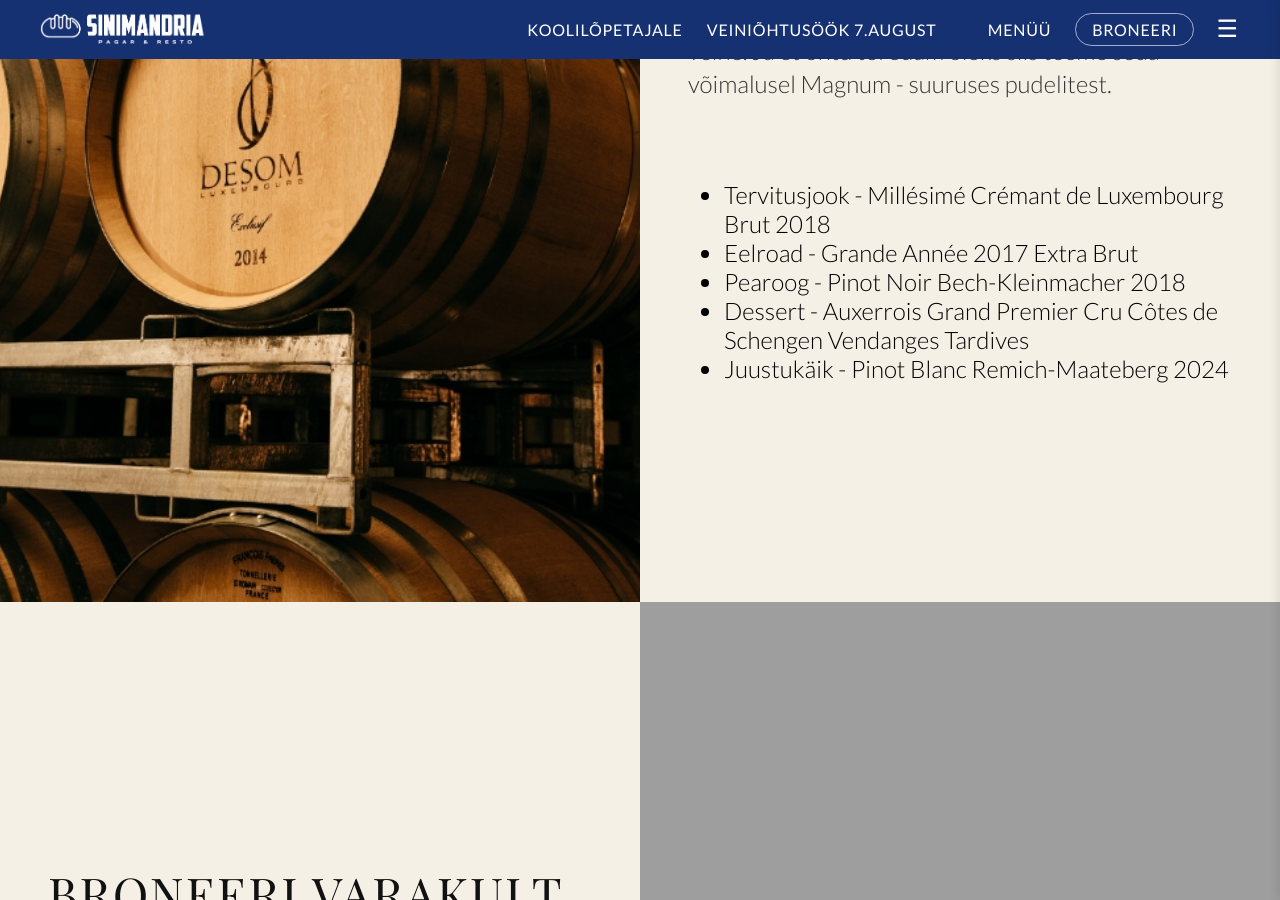
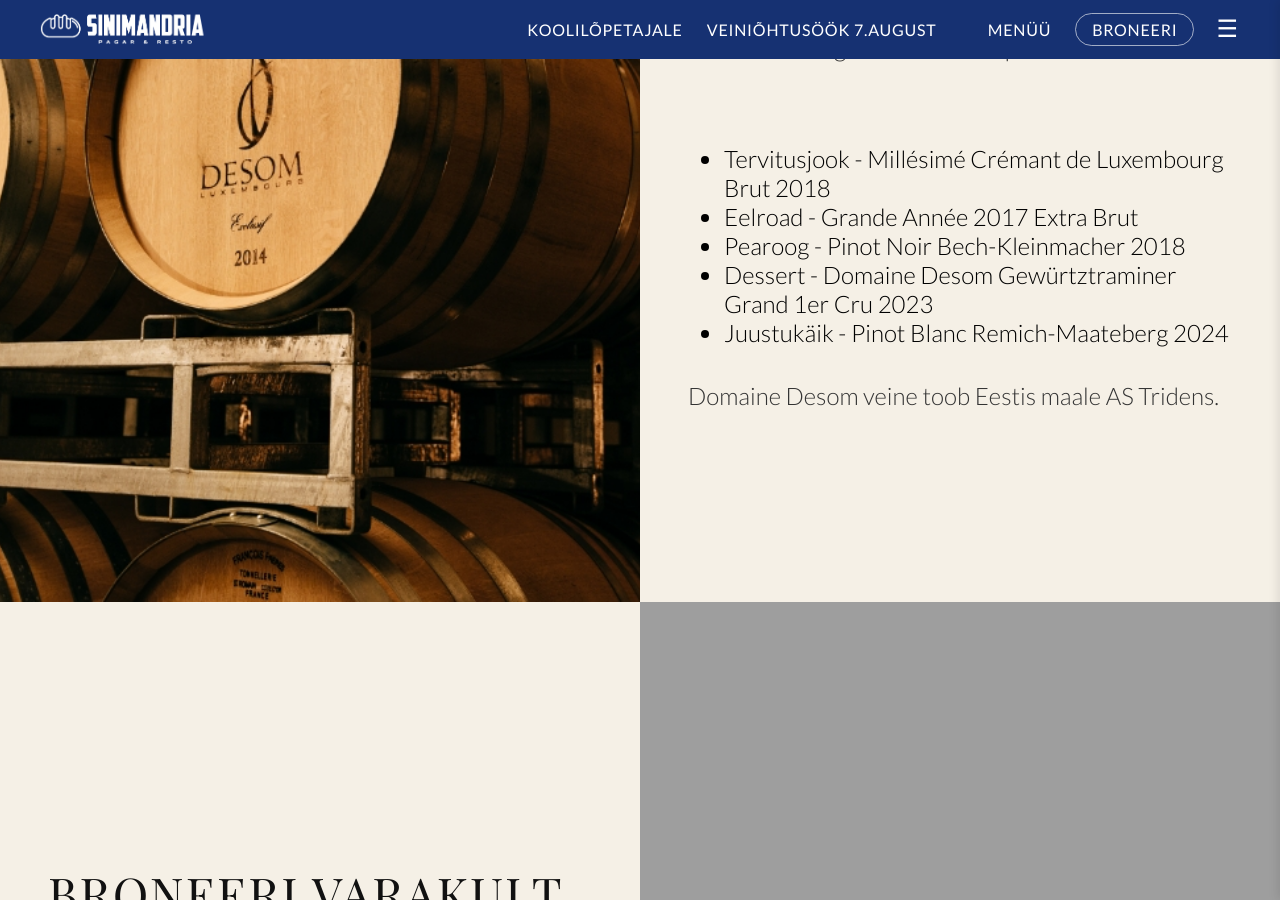
Before and after one commit to m-tu/sinimandria, a Jekyll site: the page built from pages/events/veinifestival.markdown, in a window 1280 px wide and 900 px high, scrolled down 2998 px. Built offline with Jekyll 4.4.1, drawn with Linux system fonts in a browser that asks for light colours.

Commit message:
Update veinifestival.html

```diff
--- a/_layouts/events/veinifestival.html
+++ b/_layouts/events/veinifestival.html
@@ -61,10 +61,11 @@
                   <li>Tervitusjook - Millésimé Crémant de Luxembourg Brut 2018</li>
                   <li>Eelroad - Grande Année 2017 Extra Brut</li>
                   <li>Pearoog - Pinot Noir Bech-Kleinmacher 2018</li>
-                  <li>Dessert - Auxerrois Grand Premier Cru Côtes de Schengen Vendanges Tardives</li>
+                  <li>Dessert - Domaine Desom  Gewürtztraminer Grand 1er Cru 2023</li>
                   <li>Juustukäik - Pinot Blanc Remich-Maateberg 2024</li>
               </ul>
           </p>
+        <p class="section-description">Domaine Desom veine toob Eestis maale AS Tridens.</p>
         </div>
       </section>
 
```
